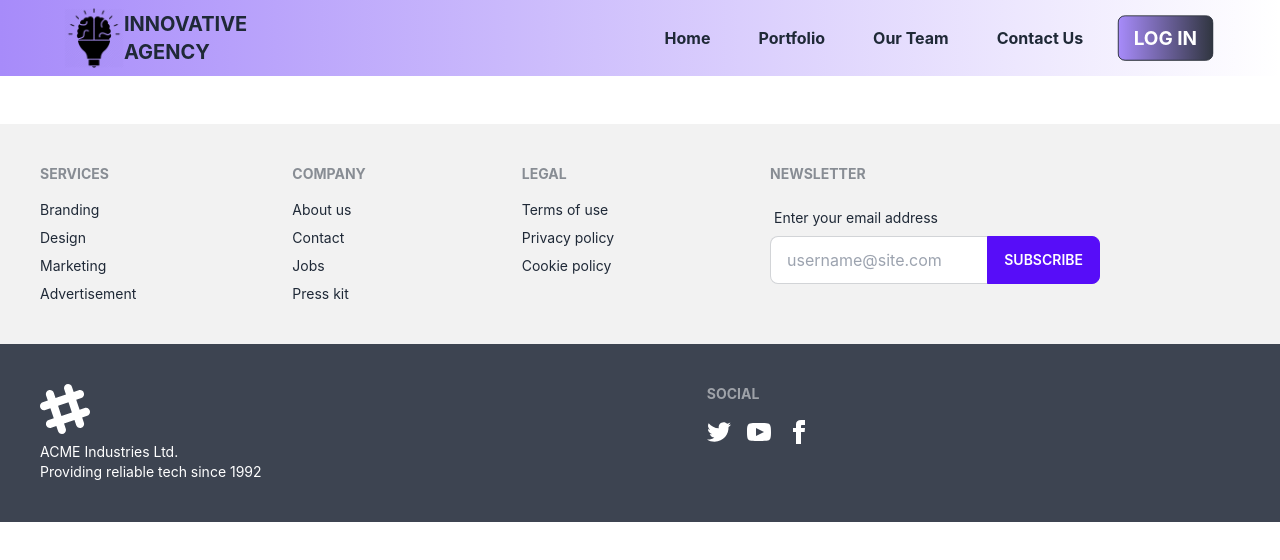
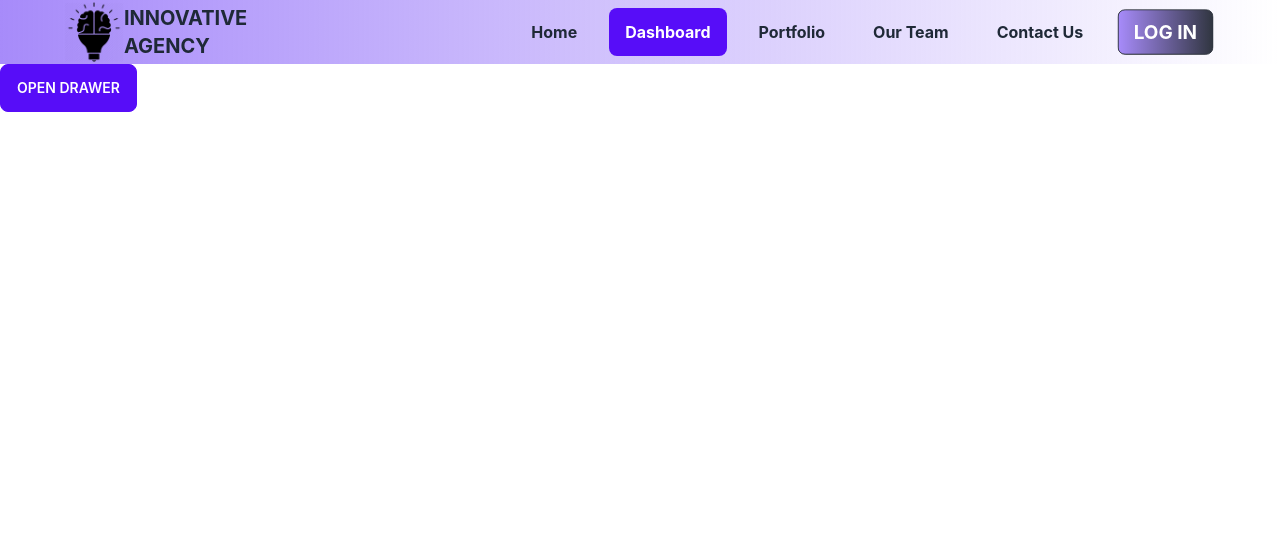
Before and after one commit to SumiAkter2/innovative-agency, a React (Create React App) app: page /dashboard in a window 1280 px wide. Shown: the top 560 px of the page. Built offline with nearby package versions, Linux system fonts and the light colour scheme.

Commit message:
added dashboard

```diff
--- a/src/App.js
+++ b/src/App.js
@@ -10,6 +10,8 @@ import LogIn from './Pages/Login/LogIn';
 import SignIn from './Pages/Login/SignIn';
 import RequireAuth from './Pages/Login/RequireAuth';
 import Team from './Pages/Team/Team';
+import Order from './Pages/DashBoard/Order';
+import Dashboard from './Pages/DashBoard/Dashboard';
 
 
 function App() {
@@ -21,6 +23,7 @@ function App() {
           <Route path='/' element={<Home></Home>}></Route>
           <Route path='/portfolio' element={<Portfolio></Portfolio>}></Route>
           <Route path='/login' element={<LogIn></LogIn>}></Route>
+          <Route path='/dashboard' element={<Dashboard></Dashboard>}></Route>
           <Route path='/signup' element={<SignIn />}></Route>
           <Route path='/contact' element={<Contact></Contact>}></Route>
           <Route path='/team' element={<RequireAuth><Team></Team></RequireAuth>}></Route>
--- /dev/null
+++ b/src/Pages/DashBoard/AddProducts.js
@@ -0,0 +1,11 @@
+import React from 'react';
+
+const AddProducts = () => {
+    return (
+        <div>
+
+        </div>
+    );
+};
+
+export default AddProducts;
--- /dev/null
+++ b/src/Pages/DashBoard/Dashboard.js
@@ -0,0 +1,27 @@
+import React from 'react';
+import { NavLink } from 'react-router-dom';
+
+const Dashboard = () => {
+    return (
+        <div>
+            <div class="drawer drawer-end">
+                <input id="my-drawer-4" type="checkbox" class="drawer-toggle hidden" />
+                <div class="drawer-content">
+                    {/* <!-- Page content here --> */}
+                    <label for="my-drawer-4" class="drawer-button btn btn-primary">Open drawer</label>
+                </div>
+                <div class="drawer-side">
+                    <label for="my-drawer-4" class="drawer-overlay"></label>
+                    <ul class="menu p-4 overflow-y-auto w-80 bg-base-100 text-base-content">
+                        {/* <!-- Sidebar content here --> */}
+                        {/* <li><a>Sidebar Item 1</a></li> */}
+                        <NavLink to='/'>Order</NavLink>
+                        <li><a>Sidebar Item 2</a></li>
+                    </ul>
+                </div>
+            </div>
+        </div>
+    );
+};
+
+export default Dashboard;
--- /dev/null
+++ b/src/Pages/DashBoard/MakeAdmin.js
@@ -0,0 +1,11 @@
+import React from 'react';
+
+const MakeAdmin = () => {
+    return (
+        <div>
+
+        </div>
+    );
+};
+
+export default MakeAdmin;
--- /dev/null
+++ b/src/Pages/DashBoard/Order.js
@@ -0,0 +1,11 @@
+import React from 'react';
+
+const Order = () => {
+    return (
+        <div>
+
+        </div>
+    );
+};
+
+export default Order;
--- /dev/null
+++ b/src/Pages/DashBoard/Review.js
@@ -0,0 +1,11 @@
+import React from 'react';
+
+const Review = () => {
+    return (
+        <div>
+
+        </div>
+    );
+};
+
+export default Review;
--- /dev/null
+++ b/src/Pages/DashBoard/ServiceList.js
@@ -0,0 +1,11 @@
+import React from 'react';
+
+const ServiceList = () => {
+    return (
+        <div>
+
+        </div>
+    );
+};
+
+export default ServiceList;
--- a/src/Pages/Home/Navbar.js
+++ b/src/Pages/Home/Navbar.js
@@ -1,11 +1,14 @@
 import React from 'react';
+import { useAuthState } from 'react-firebase-hooks/auth';
 import { NavLink } from 'react-router-dom';
 import icon from '../../assets/images/idea.png'
+import auth from '../../firebase.init';
 import Button from '../Button';
 
 
 
 const Navbar = ({ children }) => {
+    // const { user } = useAuthState(auth)
     return (
         <div>
             <div class="drawer drawer-end ">
@@ -31,6 +34,7 @@ const Navbar = ({ children }) => {
                             <ul class="menu menu-horizontal ">
                                 {/* <!-- Navbar menu content here --> */}
                                 <li >  <NavLink to='/' className='rounded-lg  mr-4'>Home</NavLink></li>
+                                <li >  <NavLink to='/dashboard' className='rounded-lg  mr-4'>Dashboard</NavLink></li>
                                 <li > <NavLink className='rounded-lg mr-4' to='/portfolio'>Portfolio</NavLink></li>
                                 <li > <NavLink className='rounded-lg mr-4' to='/team'>Our Team</NavLink></li>
                                 <li ><NavLink className='rounded-lg mr-4' to='/contact'>Contact Us</NavLink></li>
```
